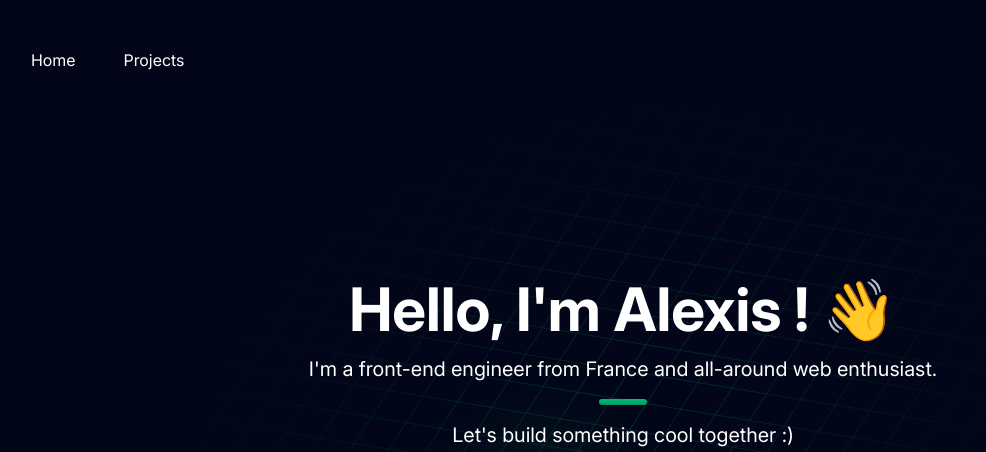
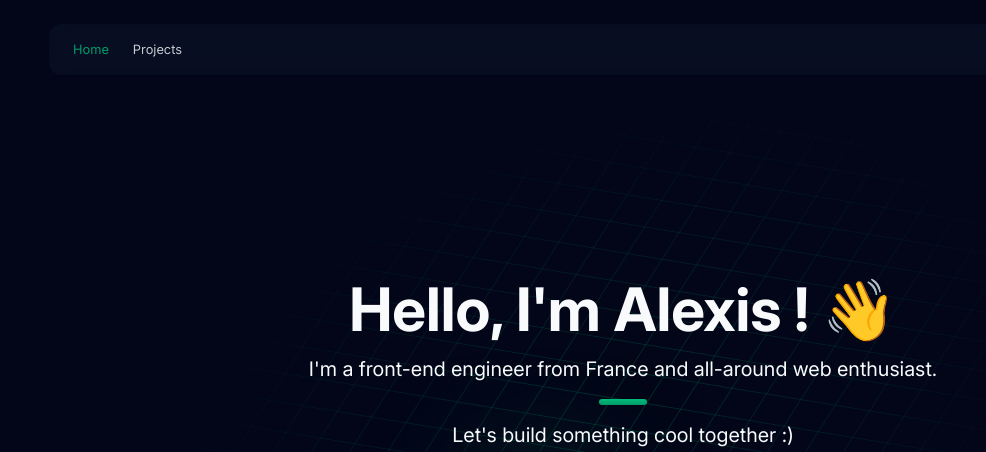
Before and after one commit to AlexisNP/ap, an Astro site: page / in a window 1280 px wide. Shown: the top 452 px of the page, without its empty margins (17-1003 px from the left). Built offline with nearby package versions, Linux system fonts and the light colour scheme; Astro itself is replaced by a stand-in of ours.

Commit message:
Changed navbar style

```diff
--- a/assets/css/main.css
+++ b/assets/css/main.css
@@ -98,3 +98,14 @@
     }
   }
 }
+
+@theme {
+    --color-body: var(--color-slate-50);
+    --color-background: var(--color-slate-950);
+    --color-primary: var(--color-emerald-500)
+}
+
+@utility container {
+    padding-inline: 1rem;
+    margin-inline: auto;
+}
--- a/src/components/Navbar.astro
+++ b/src/components/Navbar.astro
@@ -7,34 +7,34 @@ interface MenuItem {
 const menuItems: MenuItem[] = [
   {
     label: "Home",
-    to: "/"
+    to: ""
   },
   {
     label: "Projects",
-    to: "/projects"
+    to: "projects"
   }
 ]
 
-interface Props {
-  floating?: boolean
-}
-
-const { floating = false } = Astro.props
+const activeSegment = Astro.url.pathname.split("/")[1]
 ---
 
 <header
-  class:list={
-    {
-      "absolute top-12 left-12 z-10": floating,
-      "pt-12 pb-6": !floating
-    }
-  }
+  class="absolute top-0 left-0 pt-6 w-full z-10"
 >
-  <nav aria-labelledby="Main pages">
-    <menu class="flex gap-12">
+  <nav class="container text-[.8em]" aria-labelledby="Main pages">
+    <menu class="px-6 py-2 bg-slate-900/50 rounded-xl backdrop-blur flex gap-6">
       {menuItems.map((item) => (
         <li>
-          <a href={item.to} class="py-2">
+          <a
+            href={"/" + item.to}
+            class="block py-2 underline-offset-4 hover:underline"
+            class:list={
+              {
+                "text-primary/80 hover:text-primary": activeSegment === item.to,
+                "text-body/80 hover:text-body": activeSegment !== item.to
+              }
+            }
+          >
             {item.label}
           </a>
         </li>
--- a/src/layouts/HomeLayout.astro
+++ b/src/layouts/HomeLayout.astro
@@ -83,8 +83,8 @@ const websiteDomain = "alexcreates.fr"
     </script>
 	</head>
 
-	<body class="h-screen relative bg-slate-950 text-white px-12 overflow-hidden">
-        <Navbar floating />
+	<body class="h-screen relative bg-background text-body px-12 overflow-hidden">
+        <Navbar />
 
         <slot />
 
--- a/src/layouts/Layout.astro
+++ b/src/layouts/Layout.astro
@@ -83,10 +83,12 @@ const websiteDomain = "alexcreates.fr"
     </script>
 	</head>
 
-	<body class="h-screen relative bg-slate-950 text-white px-4 md:px-12 grid grid-rows-[auto_1fr] grid-cols-[100%] gap-4 pb-12">
+	<body class="h-screen relative bg-slate-950 text-white">
     <Navbar />
 
-    <slot />
+    <div class="container pt-28">
+      <slot />
+    </div>
 
     {hasParticles &&
       <BgParticles />
```
